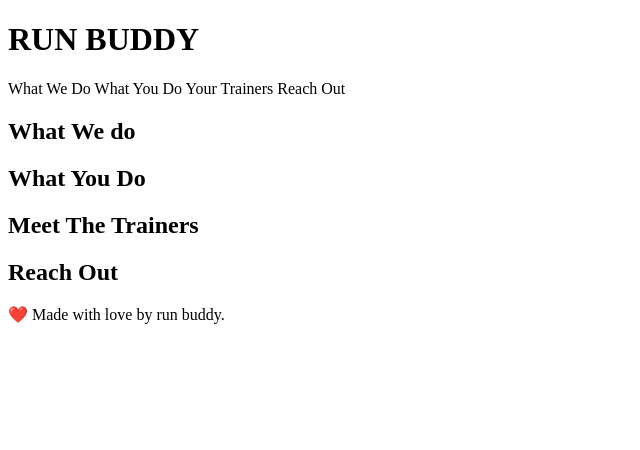
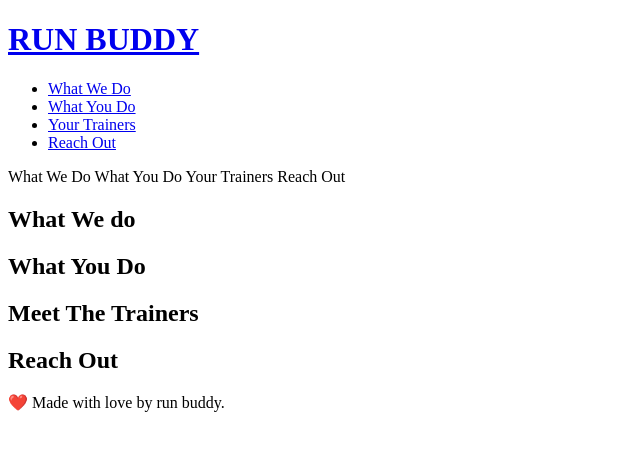
Before and after one commit to aelsarout/run-buddy, a plain HTML site: page index.html in a window 1280 px wide. Shown: the whole page, without its empty margins (0-640 px from the left). Drawn offline with Linux system fonts and the light colour scheme.

Commit message:
< add-links>

```diff
--- a/index.html
+++ b/index.html
@@ -7,7 +7,31 @@
 <body>
      <!-- navigation -->
      <header>
-    <h1>RUN BUDDY</h1>
+    <h1>
+        <a href="/">RUN BUDDY</a>
+    </h1>
+    <nav>
+        <!-- unordered list element-->
+        <ul>
+            <!-- list item element-->
+            <li>
+                <!-- anchor element-->
+                <a href="#what-we-do">What We Do</a>
+
+            </li>
+            <li>
+                <a href="#what-you-do">What You Do</a>
+
+            </li>
+            <li>
+                <a href="#your-trainers">Your Trainers</a>
+            </li>
+            <li>
+                <a href="#reach-out">Reach Out</a>
+            </li>
+
+        </ul>
+    </nav>
     What We Do What You Do Your Trainers Reach Out
 </header>
 <!-- hero/jumbotron -->
```
